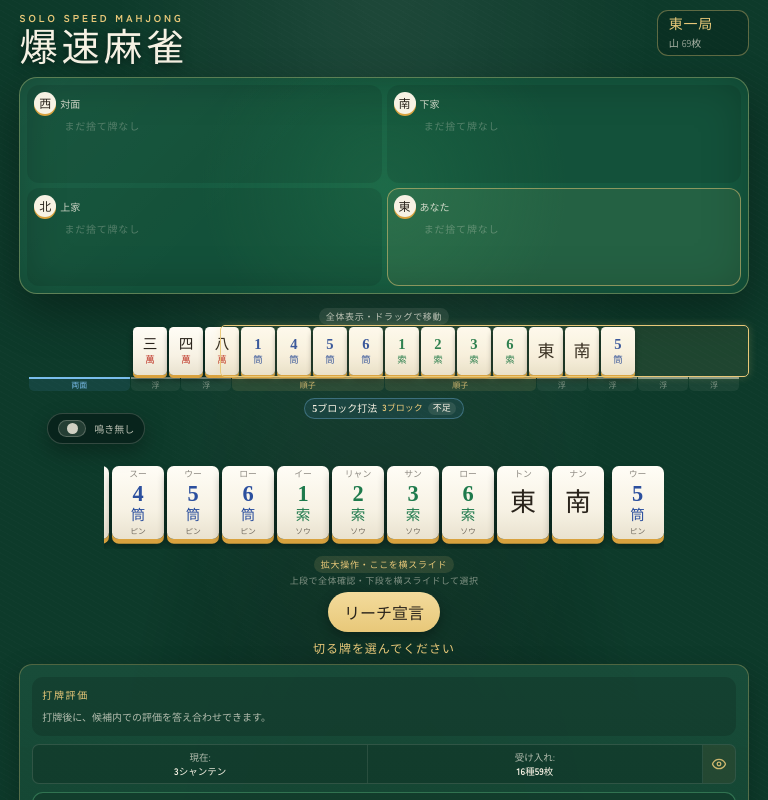
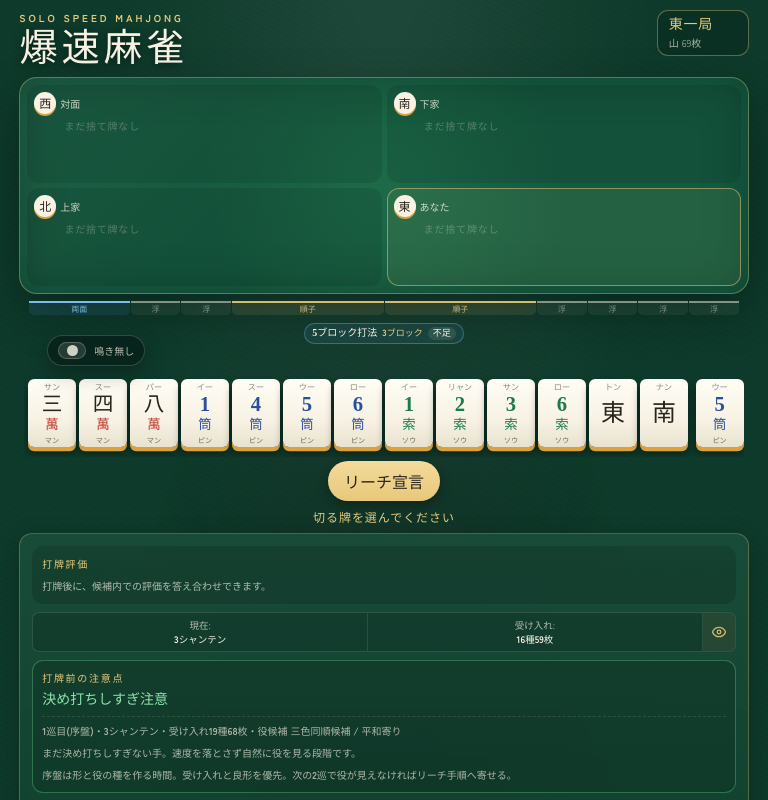
Before and after one commit to HSBL-ko-gyo/HSBL-S800, a React (Vite) app: page / in a window 768 px wide. Shown: the top 800 px of the page. Built offline with nearby package versions, Linux system fonts and the light colour scheme; a web font is replaced by a local one.

Commit message:
Use single-row tablet hand controls

```diff
--- a/src/styles.css
+++ b/src/styles.css
@@ -2278,3 +2278,41 @@ h1 {
     grid-template-columns: 1fr 1fr;
   }
 }
+
+@media (min-width: 700px) and (max-width: 780px) {
+  .overview-guide,
+  .rail-guide,
+  .mobile-hand-overview {
+    display: none;
+  }
+
+  .mobile-call-toggle {
+    top: 34px;
+  }
+
+  .mobile-block-guide {
+    width: min(720px, calc(100vw - 40px));
+    margin-top: 2px;
+  }
+
+  .mobile-hand-control {
+    --rail-width: min(720px, calc(100vw - 40px));
+    --rail-tile-width: min(48px, calc((100vw - 80px) / 14));
+    --rail-gap: 3px;
+  }
+
+  .hand.mobile-hand-rail {
+    min-height: 112px;
+    padding-top: 34px;
+    overflow-x: hidden;
+  }
+
+  .mobile-hand-track {
+    width: 100%;
+    justify-content: center;
+  }
+
+  .hand-scroll-hint {
+    display: none;
+  }
+}
```
